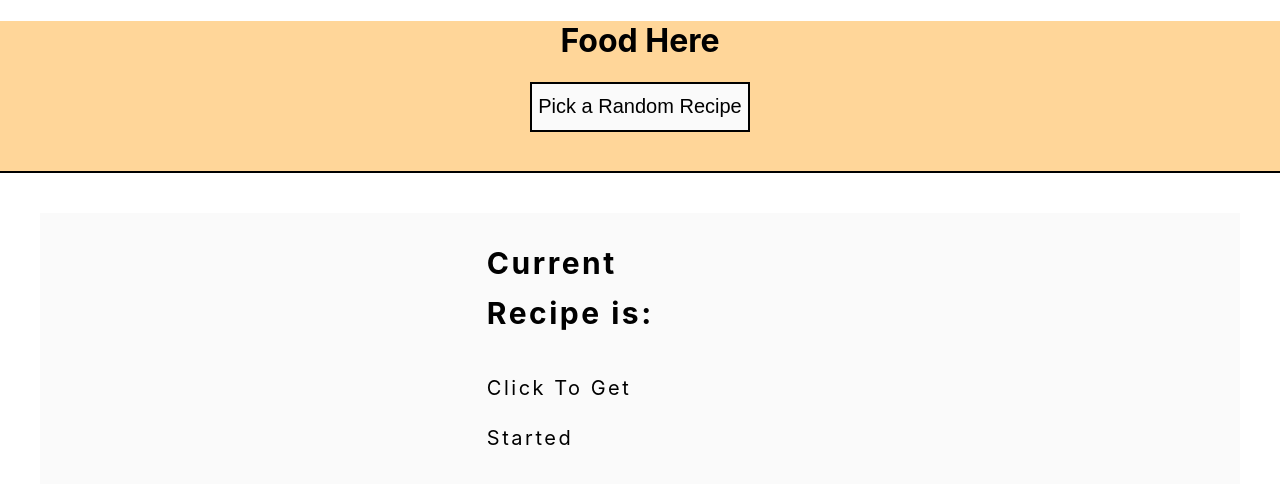
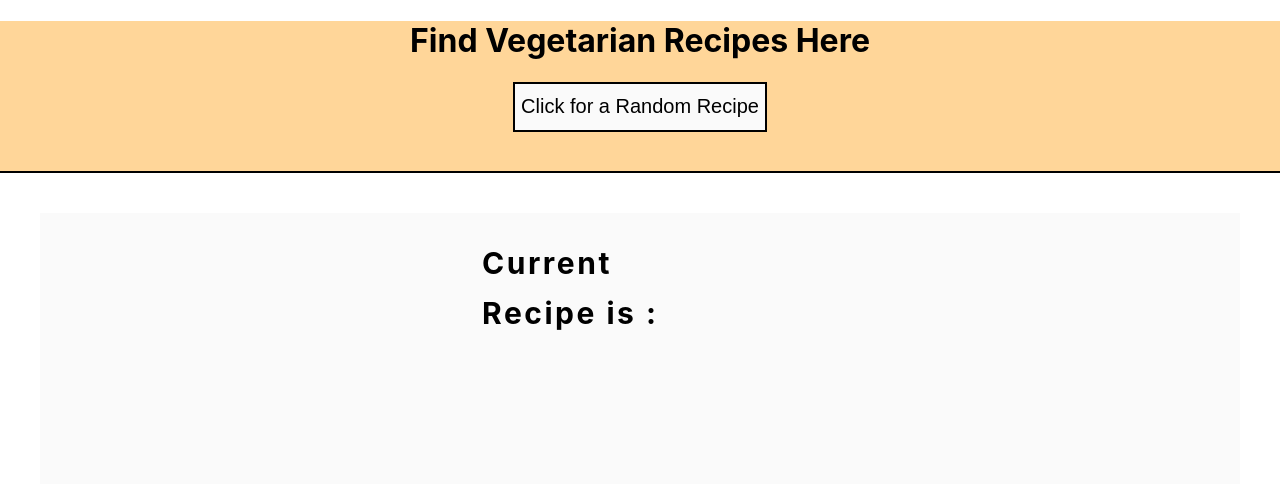
Before and after one commit to jalexgould/project-five, a React (Create React App) app: page / in a window 1280 px wide. Shown: the top 484 px of the page. Built offline with nearby package versions, Linux system fonts and the light colour scheme; no server answers; the database is empty.

Commit message:
JSON completed

```diff
--- a/src/App.css
+++ b/src/App.css
@@ -4,7 +4,7 @@
   height: 150px;
   border-bottom: 2px solid black;
 }
-.recipeDiv {
+.recipeDisplay {
   display: flex;
   flex-direction: row;
   justify-content: center;
@@ -15,7 +15,7 @@
   background-color: #fafafa;
 }
 
-.recipeDiv h2 {
+.recipeDisplay h2 {
   text-align: left;
   font-size: 30px;
   line-height: 50px;
--- a/src/App.js
+++ b/src/App.js
@@ -43,10 +43,10 @@ class App extends Component {
     return (
       <div>
         <div className ="App">
-          <h1>Food Here</h1>
-          <button onClick={this.randomRecipe}>Pick a Random Recipe</button>
+          <h1>Find Vegetarian Recipes Here</h1>
+          <button onClick={this.randomRecipe}>Click for a Random Recipe</button>
         </div>
-        <div className ="recipeDiv">
+        <div className ="recipeDisplay">
           <Recipe currentRecipe={this.state.currentRecipe} />
         </div>
       </div>
--- a/src/Recipe.js
+++ b/src/Recipe.js
@@ -4,12 +4,16 @@ class Recipe extends Component {
    render () {
       return (
          <div>
-            <h2>Current Recipe is:</h2>
-
+            <h2> Current Recipe is : </h2>
             <p>
-            {this.props.currentRecipe}
+               {this.props.currentRecipe.name}
             </p>
-
+            <p>
+               {this.props.currentRecipe.ingredients}
+            </p>
+            <p>
+               {this.props.currentRecipe.steps}
+            </p>
          </div>
 
          // <p>select new recipe by clicking the Recipe Button </p>
```
